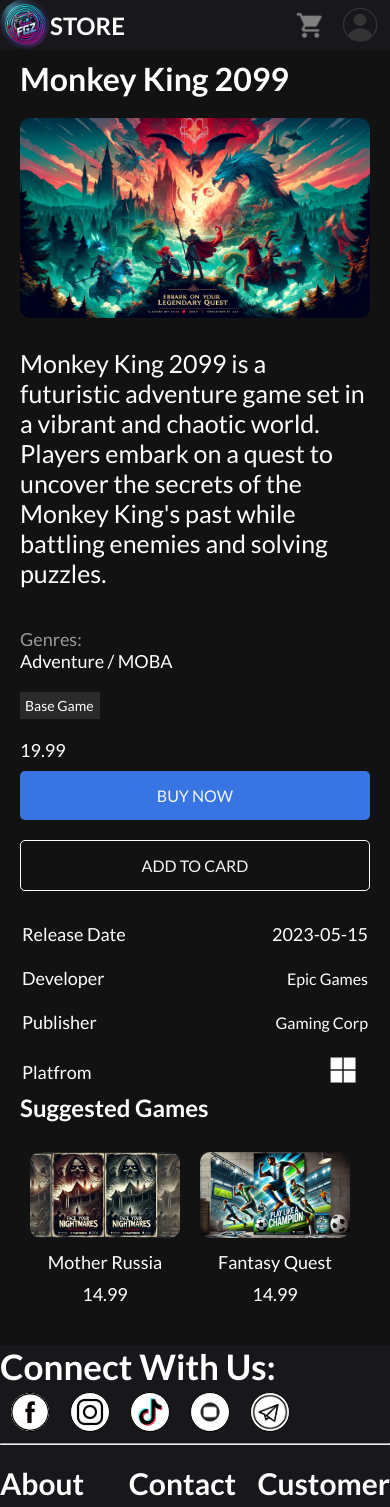
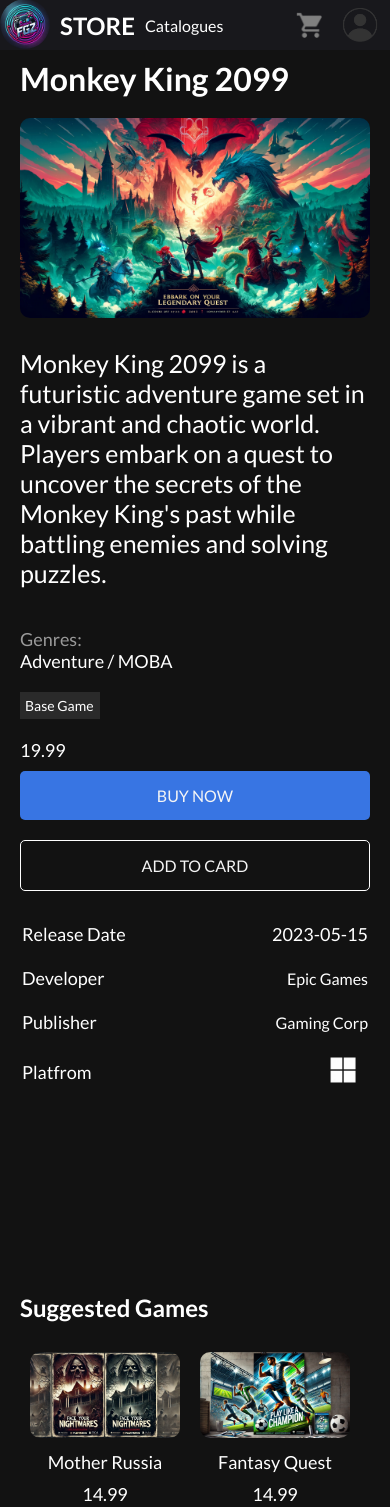
Before and after one commit to PhamHoaiTan/Single-Page, a React (Create React App) app in the folder web-game/: page /product/1 in a window 390 px wide. Shown: the top 1507 px of the page. Built offline with nearby package versions, Linux system fonts and the light colour scheme.

Commit message:
commit dot

```diff
--- a/web-game/src/Pages/Catalogues/Catalogue.css
+++ b/web-game/src/Pages/Catalogues/Catalogue.css
@@ -19,3 +19,8 @@
 h2{
   margin: 10px auto;
 }
+@media screen and (max-width:600px) {
+  .catalogue-game-item{
+    margin-top: 20%;
+  }
+}
--- a/web-game/src/Pages/Details/ProductDetail.css
+++ b/web-game/src/Pages/Details/ProductDetail.css
@@ -100,6 +100,8 @@
 @media  screen and (max-width:600px) {
   .detail-right{
     width: 100%;
+    position: static;
+    z-index: 1000;
   }
   .details-content{
     display: flex;
@@ -110,6 +112,7 @@
   .deltail-h1{
     font-size: 2em;
   }
+
 
   .ProductDetail{
     margin-top: 10%;
--- a/web-game/src/Pages/Details/ProductDetail.jsx
+++ b/web-game/src/Pages/Details/ProductDetail.jsx
@@ -100,7 +100,7 @@ function ProductDetail() {
               BUY NOW
             </button>
             <br></br>
-            <button className="addToCard"  onClick={() => addToCard(id)}>ADD TO CARD</button>
+            <button className="addToCard"  onClick={() =>addToCard(id)}>ADD TO CARD</button>
           </div>
           <table>
             <tr>
--- a/web-game/src/StoreContext/StoreContext.jsx
+++ b/web-game/src/StoreContext/StoreContext.jsx
@@ -5,34 +5,46 @@ export const StoreContext = createContext(null);
 
 export const StoreContextProvider = (props) => {
   const [cartItems, setCartItems] = useState({});
+  const [count,addCount] = useState(0)
   const addToCard = (itemID) => {
     if (!cartItems[itemID]) {
       setCartItems((prev) => ({ ...prev, [itemID]: 1 }));
+      addCount(count+1);
     }
   };
   const removeFormCart = (itemID) => {
+    addCount(count-1);
     setCartItems((prev) => ({ ...prev, [itemID]: prev[itemID] - 1 }));
   };
   useEffect(() => {
-    console.log(cartItems);
+    console.log(cartItems,count);
+     const dot = document.getElementById("dot-img");
+          if(count===0){
+            dot.style.display = 'none';
+          }
+          else if(count>0){
+            dot.style.display = 'block';
+          }
   }, [cartItems]);
+  // useEffect(()=>{
+  //     const dot = document.getElementById("dot-img");
+  //       if(cartItems)
+  //         dot.style.display = 'none';
+  //   })
 
     const getTotalCartAmount = () => {
       let totalAmount = 0;
-    const dot = document.getElementById("dot-img");
       for (const item in cartItems) {
+        console.log(item);
         if (cartItems[item] > 0) {
-        dot.style.display = 'block';
           let itemInfo = games.find((product) => product.id === item);
           if (itemInfo) {
             totalAmount += itemInfo.price;
-          console.log(totalAmount);
           } else {
             console.log(`Product with ID ${item} not found in games array`);
           }
         }
       }
-
       return totalAmount;
   };
 
--- a/web-game/src/assets/assets.js
+++ b/web-game/src/assets/assets.js
@@ -14,6 +14,7 @@ import tick from './tick.png'
 import carousel from './Carousel.webp'
 import window_icon from './window_icon.png'
 import dot from './dot.jpg'
+import search_icon from './search_icon.png'
 export const assets = {
     logo,
     account,
@@ -30,5 +31,6 @@ export const assets = {
     tick,
     carousel,
     window_icon,
-    dot
+    dot,
+    search_icon
 }
--- a/web-game/src/components/GameItems/ALL GAME/Freegame.css
+++ b/web-game/src/components/GameItems/ALL GAME/Freegame.css
@@ -65,4 +65,7 @@
         display: flex;
         flex-direction: column;
     }
+    .banner-free{
+        height: 12%;
+    }
 }
--- a/web-game/src/components/Navbar/Navbar.css
+++ b/web-game/src/components/Navbar/Navbar.css
@@ -63,7 +63,9 @@
   position: absolute;
   top: 10%;
   right: -2%;
-  display: none;
+}
+.search-button{
+  cursor: pointer;
 }
 
 @media screen and (max-width:600px) {
@@ -78,7 +80,7 @@
     margin: 0;
    }
    .nav-left{
-    gap: 0;
+    gap: 10px;
    }
    .line{
     display: none;
--- a/web-game/src/components/Navbar/Navbar.jsx
+++ b/web-game/src/components/Navbar/Navbar.jsx
@@ -12,6 +12,8 @@ function Navbar({setShowLogin}) {
     <Link to={'/'}><img src={assets.logo} alt="" className='logo'/></Link>
     <p className='line'>|</p>
       <Link to="/"><h2>STORE</h2></Link>
+      <Link to='/catalogue'><p>Catalogues</p></Link>
+      {/* <img src={assets.search_icon} alt="" className='search-button' /> */}
     </div>
     <div className='nav-right'>
       <div className="cart-dot">
--- a/web-game/src/components/Suggestions/Suggestions.css
+++ b/web-game/src/components/Suggestions/Suggestions.css
@@ -33,4 +33,7 @@
     .suggested-game{
       flex: 0 1 calc(100% - 200px);
     }
+    .Suggestions{
+      margin-top: 400px;
+    }
   }
```
Also changed, not shown: web-game/src/assets/search_icon.png (added). Lines whose indentation alone changed are shown as unchanged.
